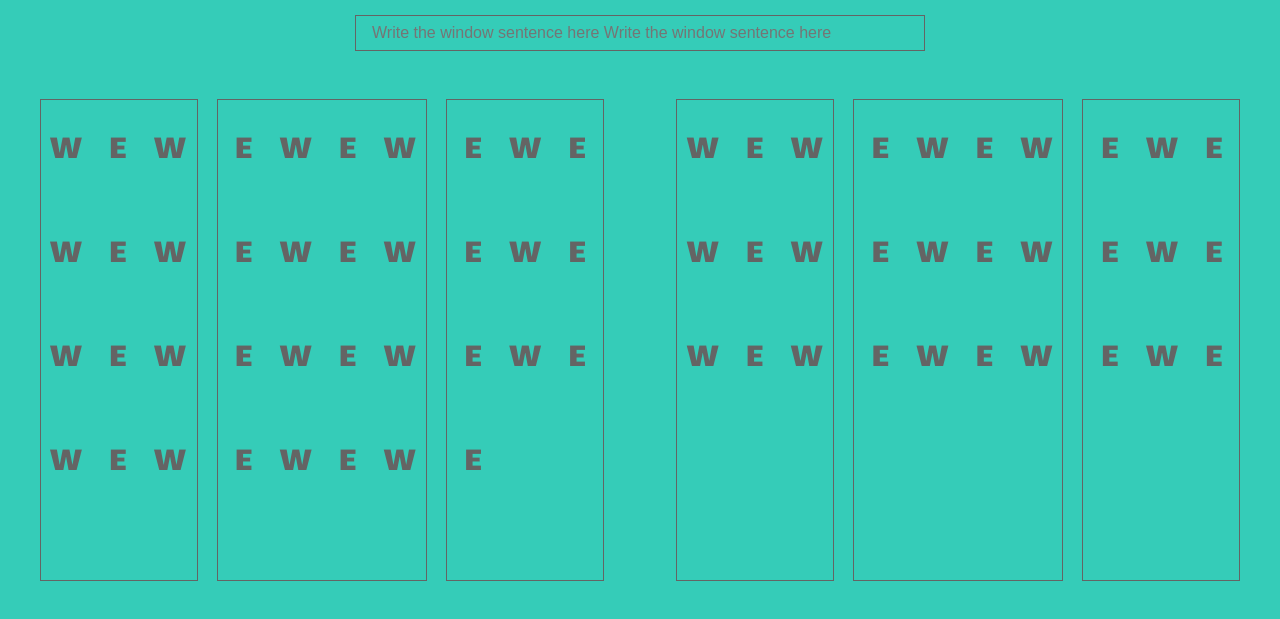
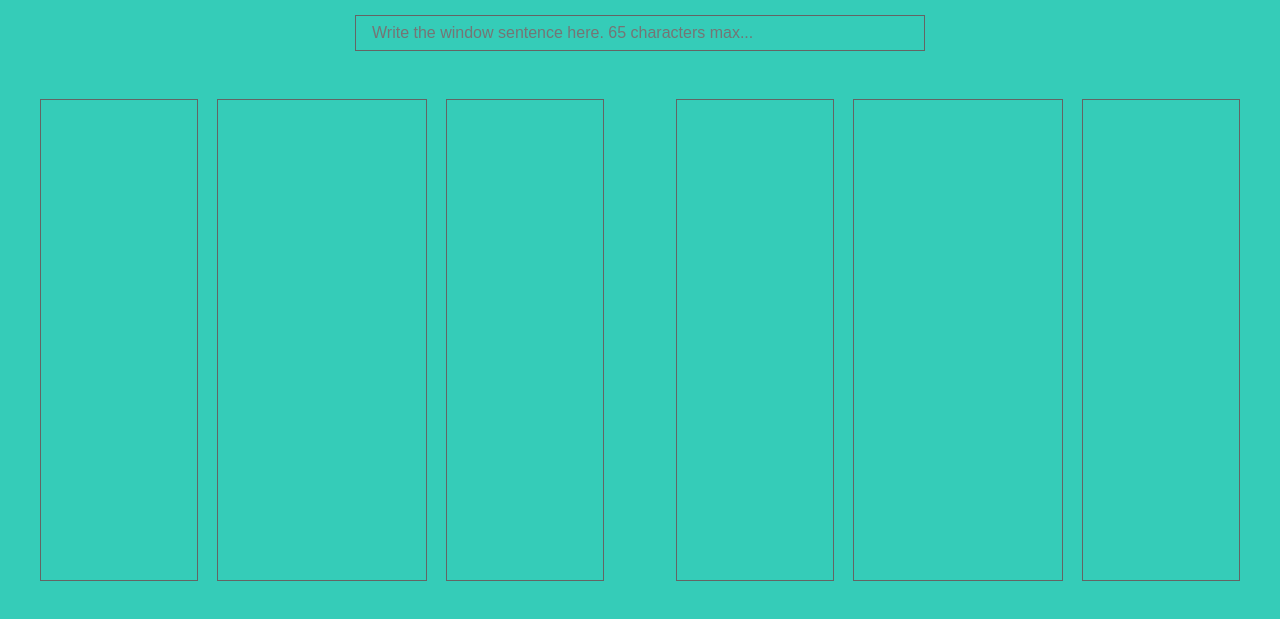
Before and after one commit to peke314/fenstergam, a plain HTML site: page index.html in a window 1280 px wide. Shown: the part 127-746 px from the top of the page. Drawn offline with nearby package versions, Linux system fonts and the light colour scheme.

Commit message:
Add files via upload

```diff
--- a/index.html
+++ b/index.html
@@ -12,7 +12,7 @@
       <h1>#fenstergram</h1>
     </section>
     <section>
-      <input placeholder="Write the window sentence here Write the window sentence here">
+      <input placeholder="Write the window sentence here. 65 characters max..." maxlength="65">
     </section>
     <section id="windows--wrapper">
       <div id="windows--bg">
@@ -24,74 +24,74 @@
         <div></div>
       </div>
       <div id="windows--letters">
-        <div>W</div>
-        <div>E</div>
-        <div>W</div>
-        <div>E</div>
-        <div>W</div>
-        <div>E</div>
-        <div>W</div>
-        <div>E</div>
-        <div>W</div>
-        <div>E</div>
-        <div>W</div>
-        <div>E</div>
-        <div>W</div>
-        <div>E</div>
-        <div>W</div>
-        <div>E</div>
-        <div>W</div>
-        <div>E</div>
-        <div>W</div>
-        <div>E</div>
-        <div>W</div>
-        <div>E</div>
-        <div>W</div>
-        <div>E</div>
-        <div>W</div>
-        <div>E</div>
-        <div>W</div>
-        <div>E</div>
-        <div>W</div>
-        <div>E</div>
-        <div>W</div>
-        <div>E</div>
-        <div>W</div>
-        <div>E</div>
-        <div>W</div>
-        <div>E</div>
-        <div>W</div>
-        <div>E</div>
-        <div>W</div>
-        <div>E</div>
-        <div>W</div>
-        <div>E</div>
-        <div>W</div>
-        <div>E</div>
-        <div>W</div>
-        <div>E</div>
-        <div>W</div>
-        <div>E</div>
-        <div>W</div>
-        <div>E</div>
-        <div>W</div>
-        <div>E</div>
-        <div>W</div>
-        <div>E</div>
-        <div>W</div>
-        <div>E</div>
-        <div>W</div>
-        <div>E</div>
-        <div>W</div>
-        <div>E</div>
-        <div>W</div>
-        <div>E</div>
-        <div>W</div>
-        <div>E</div>
-        <div>W</div>
-        <div>E</div>
-        <div>W</div>
-        <div>E</div>
+        <div></div>
+        <div></div>
+        <div></div>
+        <div></div>
+        <div></div>
+        <div></div>
+        <div></div>
+        <div></div>
+        <div></div>
+        <div></div>
+        <div></div>
+        <div></div>
+        <div></div>
+        <div></div>
+        <div></div>
+        <div></div>
+        <div></div>
+        <div></div>
+        <div></div>
+        <div></div>
+        <div></div>
+        <div></div>
+        <div></div>
+        <div></div>
+        <div></div>
+        <div></div>
+        <div></div>
+        <div></div>
+        <div></div>
+        <div></div>
+        <div></div>
+        <div></div>
+        <div></div>
+        <div></div>
+        <div></div>
+        <div></div>
+        <div></div>
+        <div></div>
+        <div></div>
+        <div></div>
+        <div></div>
+        <div></div>
+        <div></div>
+        <div></div>
+        <div></div>
+        <div></div>
+        <div></div>
+        <div></div>
+        <div></div>
+        <div></div>
+        <div></div>
+        <div></div>
+        <div></div>
+        <div></div>
+        <div></div>
+        <div></div>
+        <div></div>
+        <div></div>
+        <div></div>
+        <div></div>
+        <div></div>
+        <div></div>
+        <div></div>
+        <div></div>
+        <div></div>
+        <div></div>
+        <div></div>
+        <div></div>
       </div>
     </section>
     <footer>
@@ -99,5 +99,6 @@
     </footer>
     <script src="https://code.jquery.com/jquery-3.1.1.min.js" integrity="sha256-hVVnYaiADRTO2PzUGmuLJr8BLUSjGIZsDYGmIJLv2b8=" crossorigin="anonymous"></script>
     <script src="js/compiled-bundle.js" type="text/javascript"></script>
+    <script src="js/letters-in-divs.js" type="text/javascript"></script>
   </body>
 </html>
```
Also changed, not shown: letters-in-divs.js (added, +14 -0 lines).
